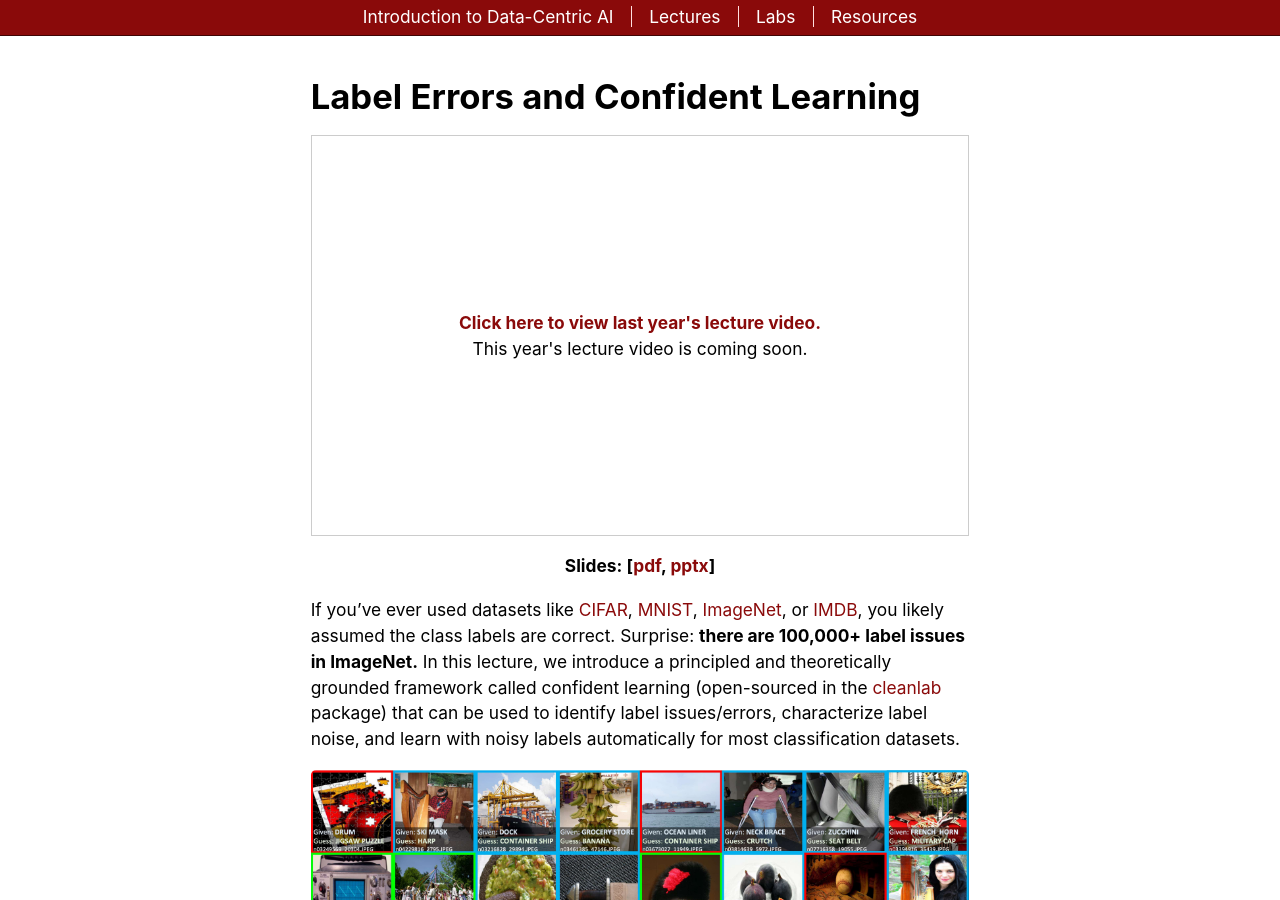
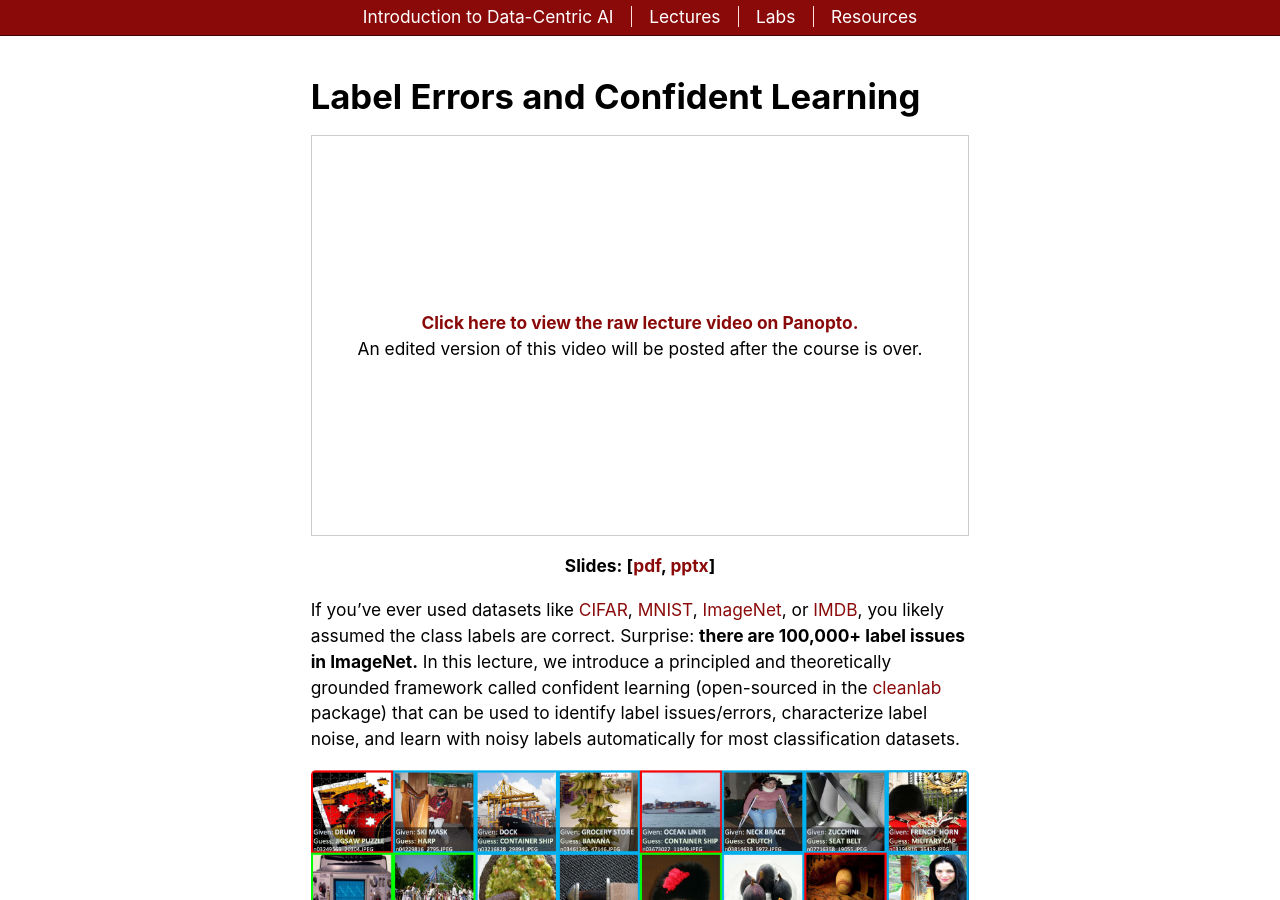
Before and after one commit to dcai-course/dcai-course, a Jekyll site: the page built from _2024/label-errors.md, in a window 1280 px wide and 900 px high. Built offline with Jekyll 4.4.1, drawn with Linux system fonts in a browser that asks for light colours; some of the changed lines change nothing that is shown.

Commit message:
Add Curtis's lecture 2 video and slides

```diff
--- a/_2024/label-errors.md
+++ b/_2024/label-errors.md
@@ -5,8 +5,8 @@ description: >
   Learn how to algorithmically identify mislabeled data.
 thumbnail: /2024/label-errors/thumbnail.png
 date: 2024-01-17
-ready: false
-# panopto: "https://mit.hosted.panopto.com/Panopto/Pages/Viewer.aspx?id=1773586c-361c-40d9-b972-af85012d2b78"
+ready: true
+panopto: "https://mit.hosted.panopto.com/Panopto/Pages/Viewer.aspx?id=84f7f96e-0a7a-4a87-816b-b0f100d4d3b2"
 video:
   aspect: 56.25
   # id: AzU-G1Vww3c
```
